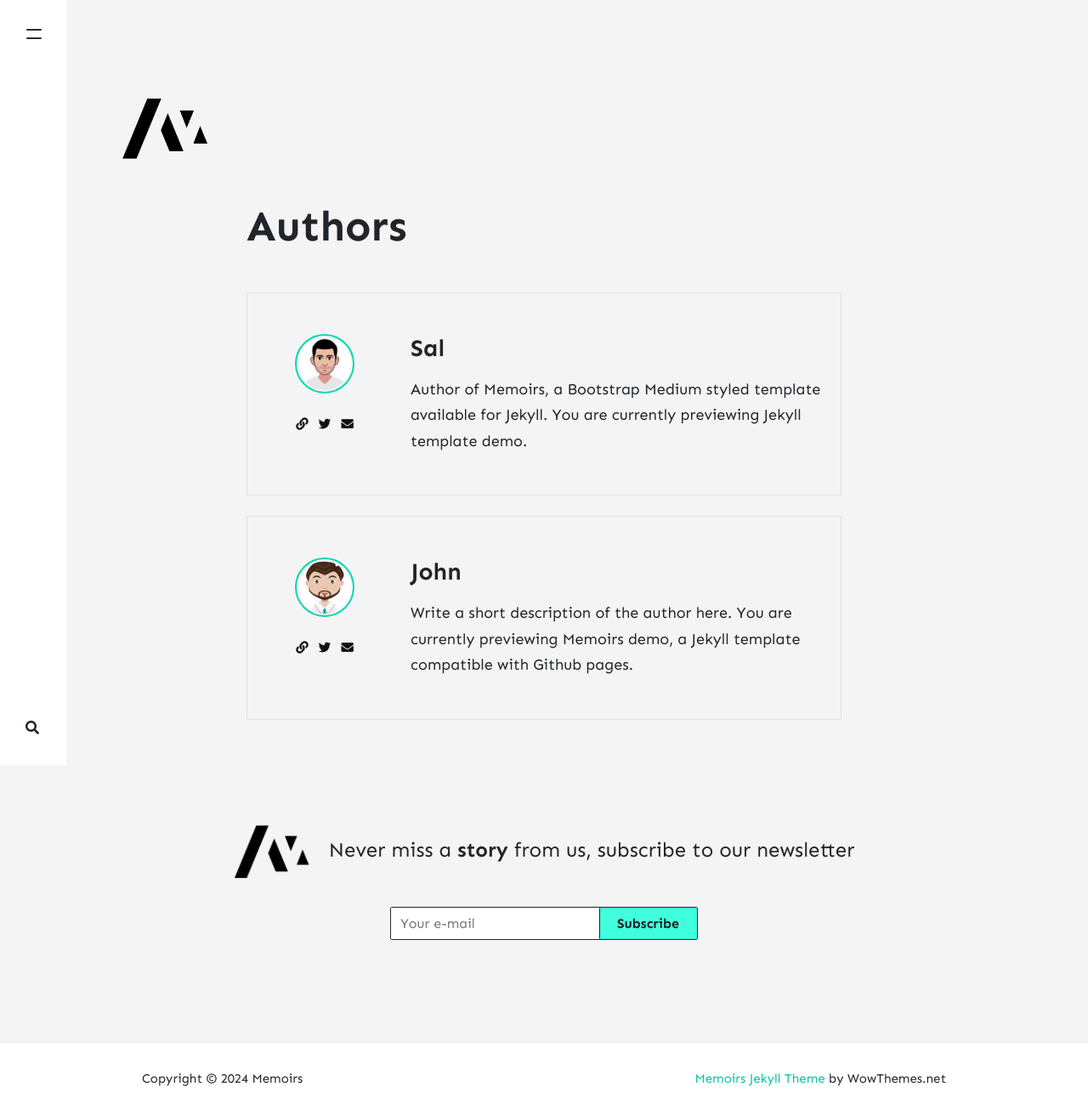
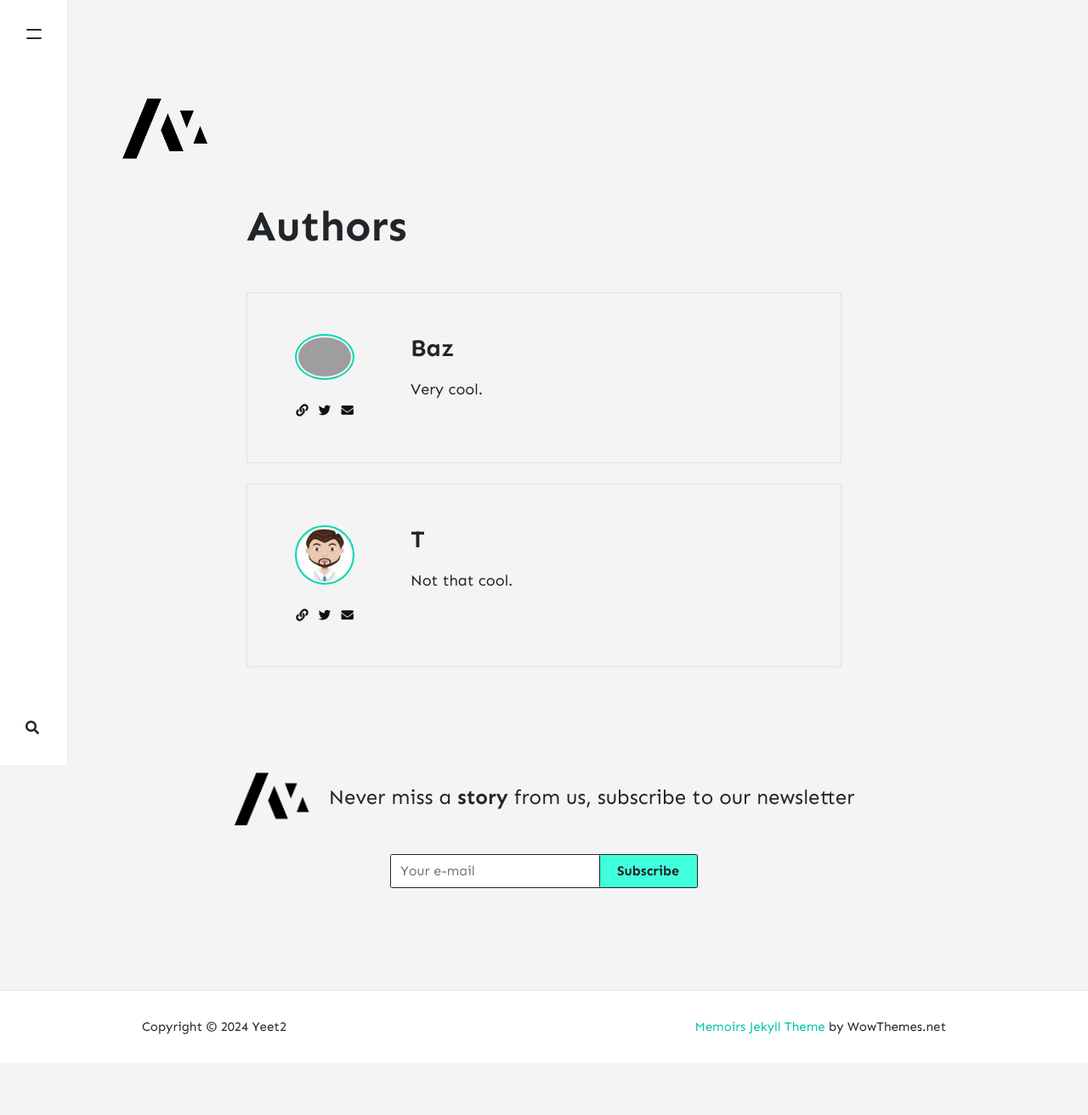
Before and after one commit to panquet/panquet, a Jekyll site: the page built from _pages/authors.html, in a window 1280 px wide. Shown: the whole page at 85% size. Built offline with Jekyll 4.4.1, drawn with Linux system fonts in a browser that asks for light colours; nearby versions of some CDN libraries; comment, search, counter and statistics services are not loaded; after the commit the page ends 1251 px from its top, so only the background shows below that; grey boxes are pictures that could not be loaded.

Commit message:
Update _config.yml
personalised

```diff
--- a/_config.yml
+++ b/_config.yml
@@ -1,35 +1,35 @@
 # Site
-name: "Memoirs"
-title: "Memoirs"
-description: "I will take you on the fabulous world of exploration. Travel, culture, lifestyle. Eat, Pray, Love!"
+name: "Yeet2"
+title: "Yeet1"
+description: "Documenting weird and wonderful creatures!"
 logo: 'assets/images/logo.png'
 favicon: 'assets/images/logo.png'
-baseurl: /jekyll-theme-memoirs
-google_analytics: 'UA-xxxxxxxx-1'
+baseurl: /panquet.github.io
+google_analytics: ''
 disqus: 'demowebsite'
-mailchimp-list: 'https://wowthemes.us11.list-manage.com/subscribe/post?u=8aeb20a530e124561927d3bd8&amp;id=8c3d2d214b'
+mailchimp-list: ''
 include: ["_pages"]
 permalink: /:title/
-email: wowthemesnet@gmail.com
+email: site@panquet.com.au
 
 # Authors
 authors:
-  sal:
-    name: Sal
-    display_name: Sal
-    avatar: 'assets/images/avatar-sal.png'
-    email: wowthemesnet@gmail.com
-    web: https://www.wowthemes.net/donate/
-    twitter: https://twitter.com/wowthemesnet
-    description: "Author of Memoirs, a Bootstrap Medium styled template available for Jekyll. You are currently previewing Jekyll template demo."
-  john:
-    name: John
-    display_name: John
+  Seb:
+    name: Seb
+    display_name: Baz
+    avatar: 'assets/images/avatar-john.png'
+    email: site@panquet.com.au
+    web: https://panquet.com.au
+    twitter: https://x.com/elonmusk
+    description: "Very cool."
+  Tristan:
+    name: Tristan
+    display_name: T
     avatar: 'assets/images/avatar.png'
-    email: wowthemesnet@gmail.com
-    web: https://www.wowthemes.net
-    twitter: https://twitter.com/wowthemesnet
-    description: "Write a short description of the author here. You are currently previewing Memoirs demo, a Jekyll template compatible with Github pages."
+    email: site@panquet.com.au
+    web: https://panquet.com.au
+    twitter: https://x.com/elonmusk
+    description: "Not that cool."
 
 # Plugins
 plugins:
@@ -63,8 +63,8 @@ kramdown:
 
 # Adsense (change to "enabled" to activate, also your client id and ad slot. Create a new ad unit from your Adsense account to get the slot.)
 adsense: "disabled"
-adsense-data-ad-client: "ca-pub-3412143450191416"
-adsense-data-ad-slot: "1363087678"
+adsense-data-ad-client: ""
+adsense-data-ad-slot: ""
 
 # Lazy Images ("enabled" or "disabled")
 lazyimages: "disabled"
```
